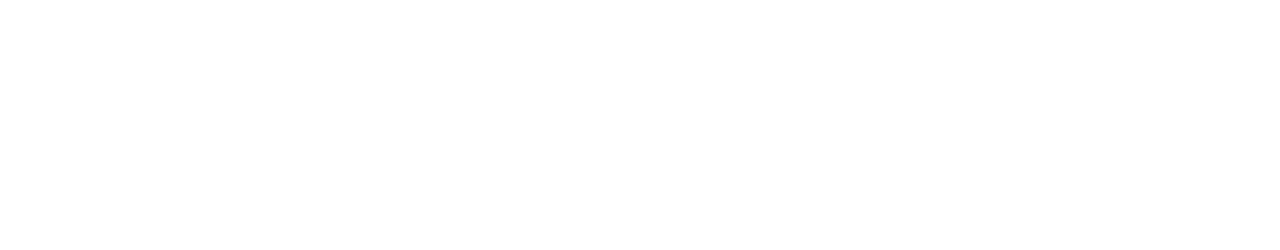
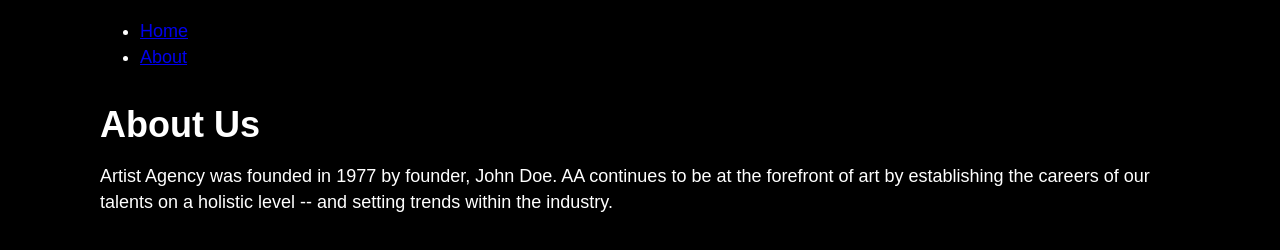
Before and after one commit to DenzelDb/ddb-agency, a Gatsby site: page /about in a window 1280 px wide. Before the commit this address had no page. Built offline with nearby package versions, Linux system fonts and the light colour scheme; Gatsby itself is replaced by a stand-in of ours.

Commit message:
gatsby cursus

```diff
--- a/src/components/layout.js
+++ b/src/components/layout.js
@@ -1,55 +1,30 @@
-/**
- * Layout component that queries for data
- * with Gatsby's useStaticQuery component
- *
- * See: https://www.gatsbyjs.com/docs/use-static-query/
- */
+import * as React from 'react'
+import { Link } from 'gatsby'
+import {container, nav, navLinkItem, navLinks, navLinkText} from './layout.module.css'
 
-import * as React from "react"
-import PropTypes from "prop-types"
-import { useStaticQuery, graphql } from "gatsby"
-
-import Header from "./header"
-import "./layout.css"
-
-const Layout = ({ children }) => {
-  const data = useStaticQuery(graphql`
-    query SiteTitleQuery {
-      site {
-        siteMetadata {
-          title
-        }
-      }
-    }
-  `)
-
+const Layout = ({ pageTitle, children }) => {
   return (
-    <>
-      <Header siteTitle={data.site.siteMetadata?.title || `Title`} />
-      <div
-        style={{
-          margin: `0 auto`,
-          maxWidth: 960,
-          padding: `0 1.0875rem 1.45rem`,
-        }}
-      >
-        <main>{children}</main>
-        <footer
-          style={{
-            marginTop: `2rem`,
-          }}
-        >
-          © {new Date().getFullYear()}, Built with
-          {` `}
-          <a href="https://www.gatsbyjs.com">Gatsby</a>
-        </footer>
-      </div>
-    </>
+    <div className={container}>
+      <title>{pageTitle}</title>
+      <nav className={nav}>
+      <ul className={navLinks}>
+          <li className={navLinkItem}>
+            <Link className={navLinkText} to="/">
+              Home
+            </Link>
+          </li>
+          <li className={navLinkItem}>
+            <Link className={navLinkText} to="/about">
+              About
+            </Link>
+          </li>
+        </ul>
+      </nav>
+      <main>
+        <h1>{pageTitle}</h1>
+        {children}
+      </main>
+    </div>
   )
 }
-
-Layout.propTypes = {
-  children: PropTypes.node.isRequired,
-}
-
 export default Layout
--- /dev/null
+++ b/src/components/layout.module.css
@@ -0,0 +1,53 @@
+html {
+    -ms-text-size-adjust: 100%;
+    -webkit-text-size-adjust: 100%;
+    font: 112.5%/1.45em sans-serif, georgia, serif;
+    box-sizing: border-box;
+    overflow-y: scroll;
+    background-color: #000;
+}
+body {
+    overflow: hidden;
+    margin: 0;
+    -webkit-font-smoothing: antialiased;
+    -moz-osx-font-smoothing: grayscale;
+    color: white;
+    font-family: sans-serif, georgia, serif;
+    font-weight: normal;
+    word-wrap: break-word;
+    font-kerning: normal;
+    -moz-font-feature-settings: "kern", "liga", "clig", "calt";
+    -ms-font-feature-settings: "kern", "liga", "clig", "calt";
+    -webkit-font-feature-settings: "kern", "liga", "clig", "calt";
+    font-feature-settings: "kern", "liga", "clig", "calt";
+}
+.container {
+    width: 90%;
+    max-width: 1080px;
+    margin: auto;
+    font-family: sans-serif;
+}
+.nav {
+    display: flex;
+}
+.nav-links {
+    display: flex;
+    align-items: center;
+    height: 90px;
+    padding: 0;
+    margin: 0;
+    list-style: none;
+}
+.nav-link-item {
+    padding-right: 2rem;
+}
+.nav-link-text {
+    color: white;
+    text-transform: uppercase;
+    text-decoration: none;
+    font-weight: 600;
+    transition: color 0.2s ease;
+}
+.nav-link-text:hover {
+    color: #37ba83;
+}
--- /dev/null
+++ b/src/pages/about.js
@@ -0,0 +1,12 @@
+import * as React from 'react'
+import Layout from '../components/layout'
+
+const AboutPage = () => {
+    return (
+      <Layout pageTitle="About Us">
+        <p>Artist Agency was founded in 1977 by founder, John Doe. AA continues to be at the forefront of art by establishing the careers of our talents on a holistic level -- and setting trends within the industry. </p>
+      </Layout>
+    )
+}
+
+export default AboutPage
```
Also changed, not shown: src/components/frame.js (added, +11 -0 lines), src/pages/gallery.js (added, +11 -0 lines), src/pages/index.js (+8 -27 lines).
